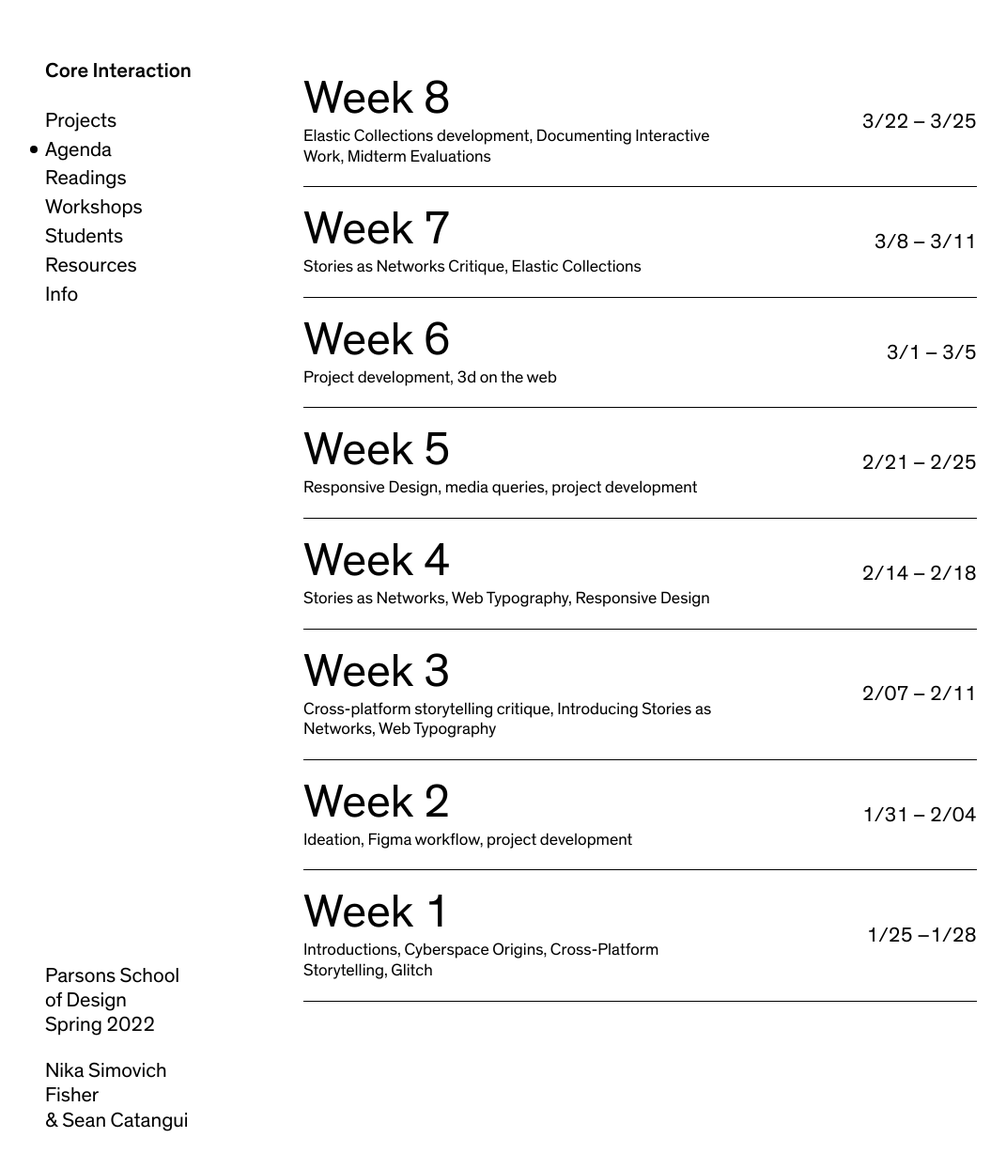
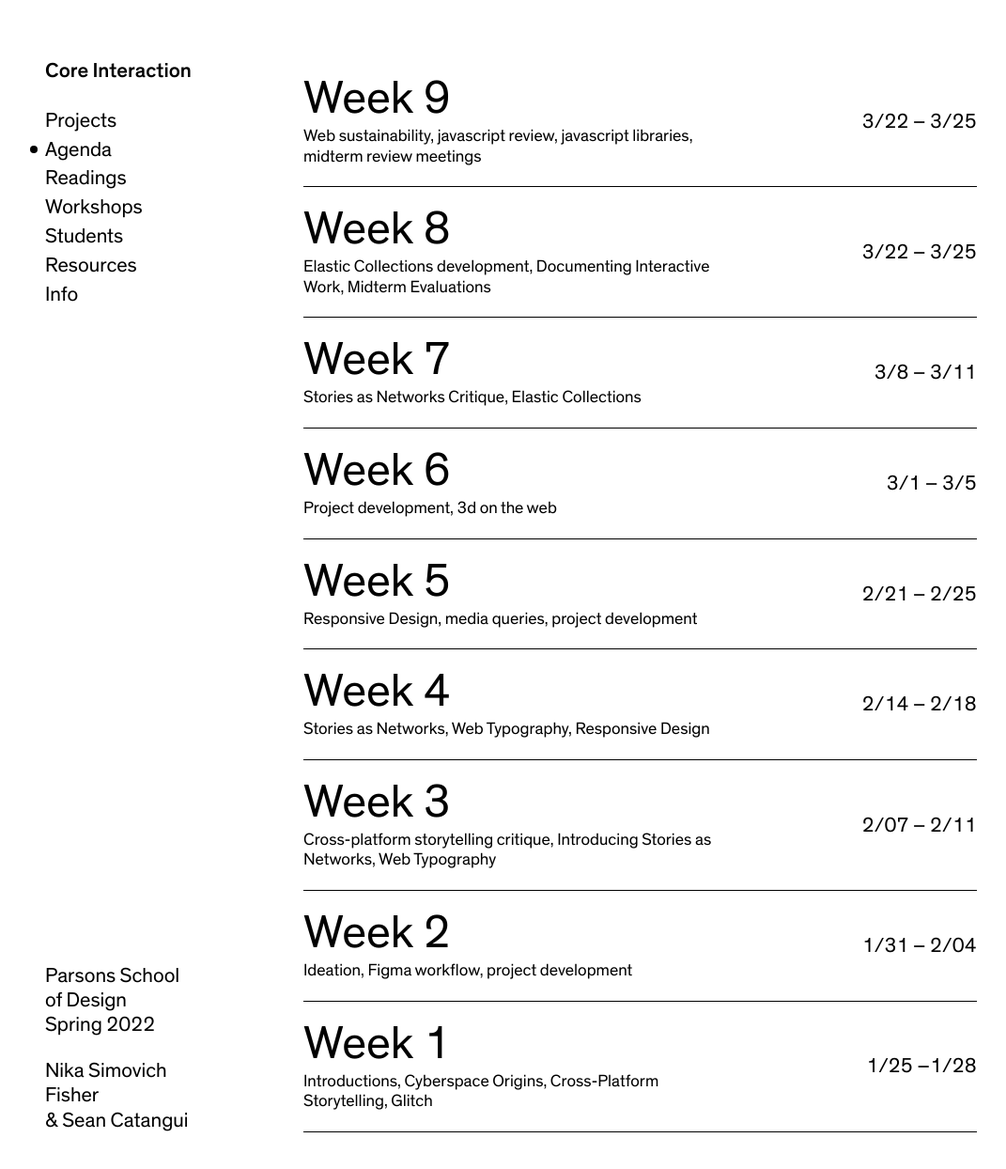
Before and after one commit to nikasimovich/cis22, a Jekyll site: the page built from agenda.html, in a window 1280 px wide and 1265 px high. Shown: the top 1244 px of the window at 94% size, without its empty margins (12-1083 px from the left). Built offline with Jekyll 4.4.1, drawn with Linux system fonts in a browser that asks for light colours; part of the change alters nothing that is shown.

Commit message:
Add agenda

```diff
--- /dev/null
+++ b/_agendas/week-9.md
@@ -0,0 +1,23 @@
+---
+title:            Week 9
+start_date:       2021-01-19 00:00:00 -0500
+date_range:       3/22 – 3/25
+summary:          Web sustainability, javascript review, javascript libraries, midterm review meetings
+
+---
+
+### Tuesday, Studio
+
+- Hear from Shravani about [The Hidden Life of an Amazon User – Joana Moll](https://branch.climateaction.tech/2020/09/25/the-hidden-life-of-an-amazon-user/) and we [discuss](https://paper.dropbox.com/doc/Parsons-Core-Interaction-S22-Reading-Reflections--BbijzYVKqjMLwKGisVu2d~FfAQ-xcAaUIV4Syfp3zmAR7IMi)
+- [Today&rsquo;s Notes](https://paper.dropbox.com/doc/Parsons-Week-9a-Elastic-Collections-and-Midterm-Meetings--BemwchVkT3h9BgSditqEJNyYAQ-afl9VRh4XXqUDI8EGpj8f)
+- Web sustainability
+- Documenting and Presenting Interactive Work show and tell
+- Javascript review
+
+
+### Homework
+- For Thursday: DO NOT come to class in person. We will meet individually on Zoom to check in and go over your midterm grade. Please check the agenda that morning for your assigned slot.
+- Complete your data collection and upload it into airtable.
+
+
+---
```
Also changed, not shown: _agendas/week-8.md (+3 -0 lines).
